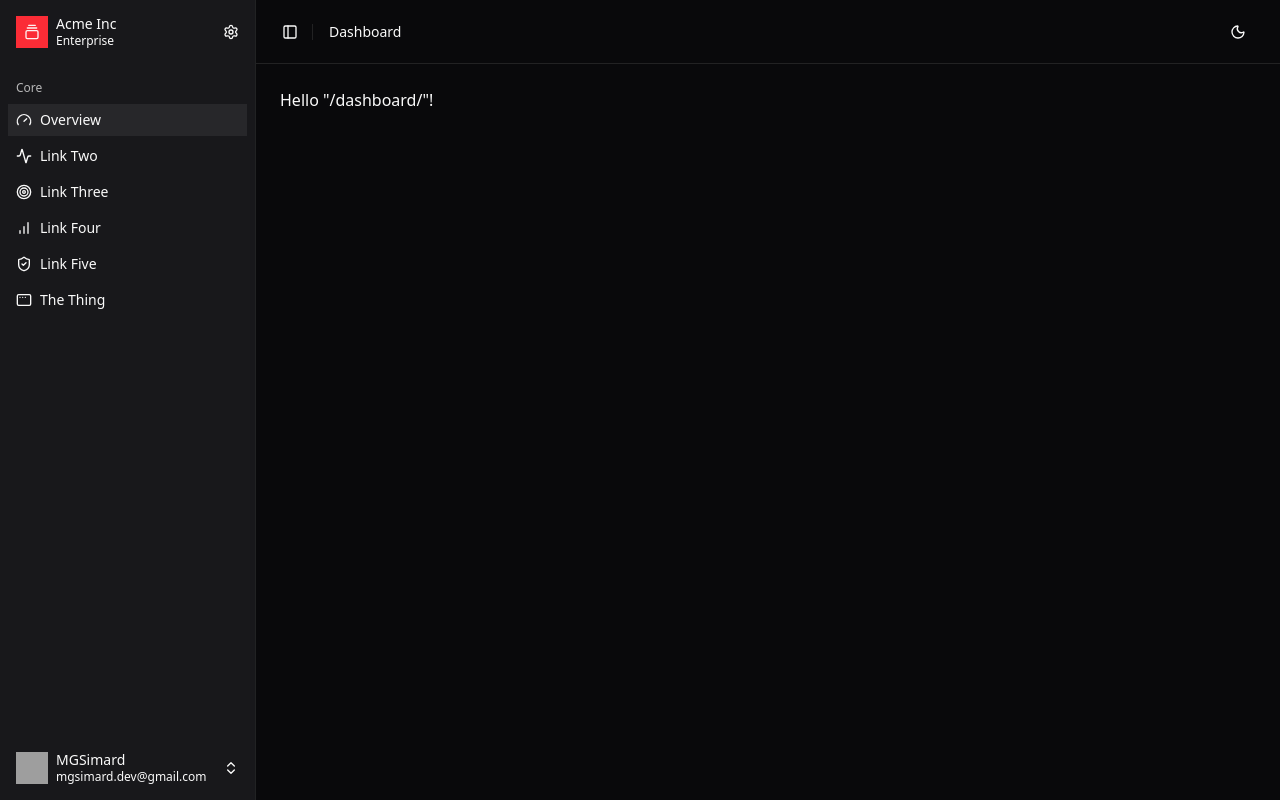
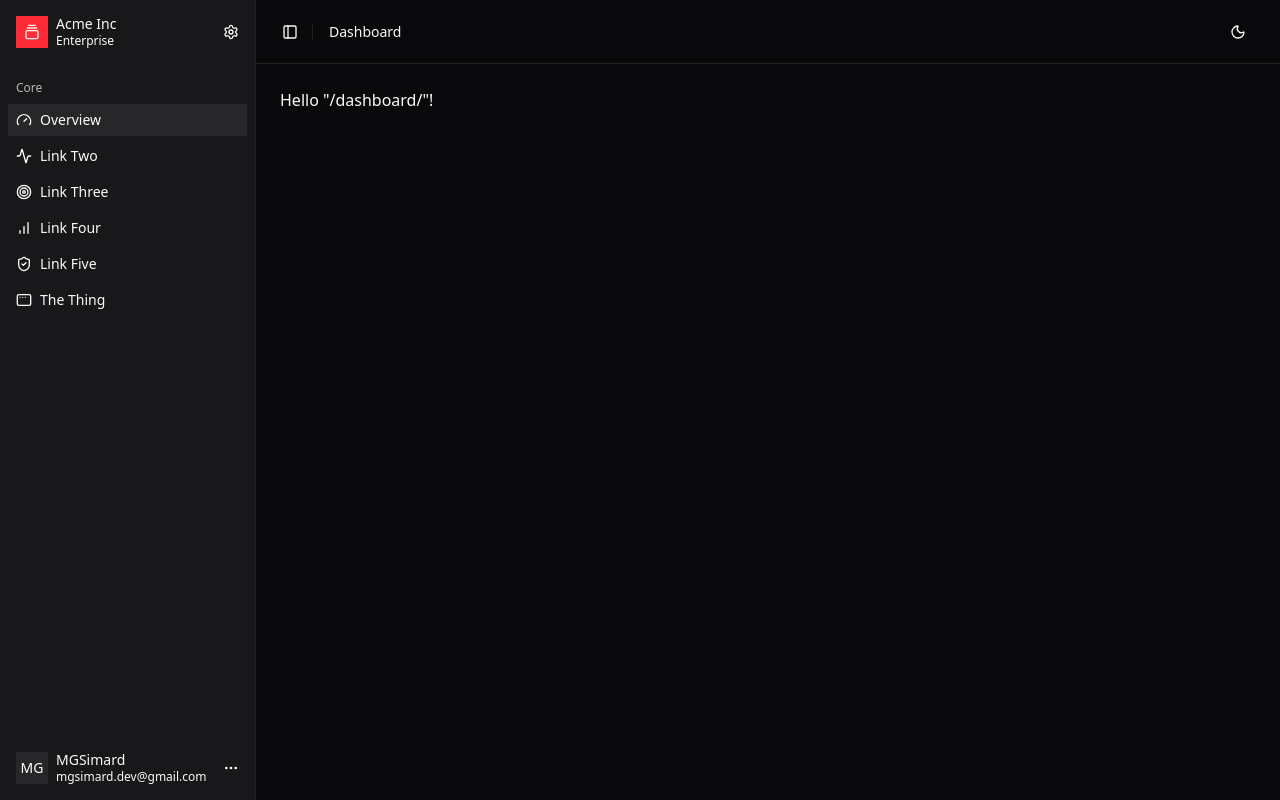
Before and after one commit to MGSimard/vite-tsrouter-ssg-experiment, a React (Vite) app: page /dashboard in a window 1280 px wide. Built offline with nearby package versions, Linux system fonts and the light colour scheme; grey boxes are pictures that could not be loaded; what dotted-map would draw is missing.

Commit message:
Ellipsis better

```diff
--- a/src/_components/sidebar/NavUser.tsx
+++ b/src/_components/sidebar/NavUser.tsx
@@ -1,4 +1,4 @@
-import { ChevronsUpDown, LifeBuoy, LogOut, Settings2 } from "lucide-react";
+import { Ellipsis, LifeBuoy, LogOut, Settings2 } from "lucide-react";
 import { Avatar, AvatarFallback, AvatarImage } from "@/_components/ui/avatar";
 import {
   DropdownMenu,
@@ -35,7 +35,7 @@
                 <span className="truncate font-medium">{user.name}</span>
                 <span className="truncate text-xs">{user.email}</span>
               </div>
-              <ChevronsUpDown className="ml-auto size-4" />
+              <Ellipsis className="ml-auto size-4" />
             </SidebarMenuButton>
           </DropdownMenuTrigger>
           <DropdownMenuContent
```
